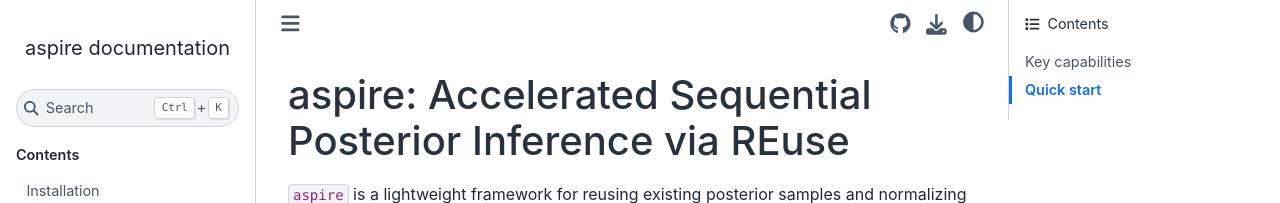
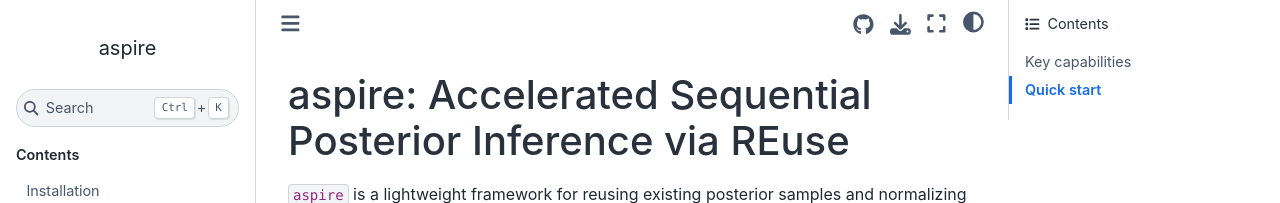
Before and after one commit to mj-will/aspire, a Sphinx documentation site: the page built from docs/index.rst, in a window 1280 px wide. Shown: the top 203 px of the page. Built offline with Sphinx 7.4.7 and the Sphinx Book theme 1.1.4, drawn with Linux system fonts in a browser that asks for light colours; the version number could not be read and is left out; part of the change alters nothing that is shown.

```diff
--- a/docs/conf.py
+++ b/docs/conf.py
@@ -18,6 +18,7 @@ import aspire  # noqa: E402
 project = "aspire"
 copyright = "2025, Michael J. Williams"
 author = "Michael J. Williams"
+version = aspire.__version__
 release = aspire.__version__
 
 # -- General configuration ---------------------------------------------------
@@ -44,8 +45,13 @@ exclude_patterns = ["_build", "Thumbs.db", ".DS_Store"]
 
 html_theme = "sphinx_book_theme"
 html_static_path = ["_static"]
+html_title = "aspire"
 html_theme_options = {
-    "repository_url": "https://github.com/sequince-dev/sequince",
+    "path_to_docs": "docs",
+    "repository_url": "https://github.com/mj-will/aspire",
+    "repository_branch": "main",
+    "use_edit_page_button": True,
+    "use_issues_button": True,
     "use_repository_button": True,
-    "use_fullscreen_button": False,
+    "use_download_button": True,
 }
```
